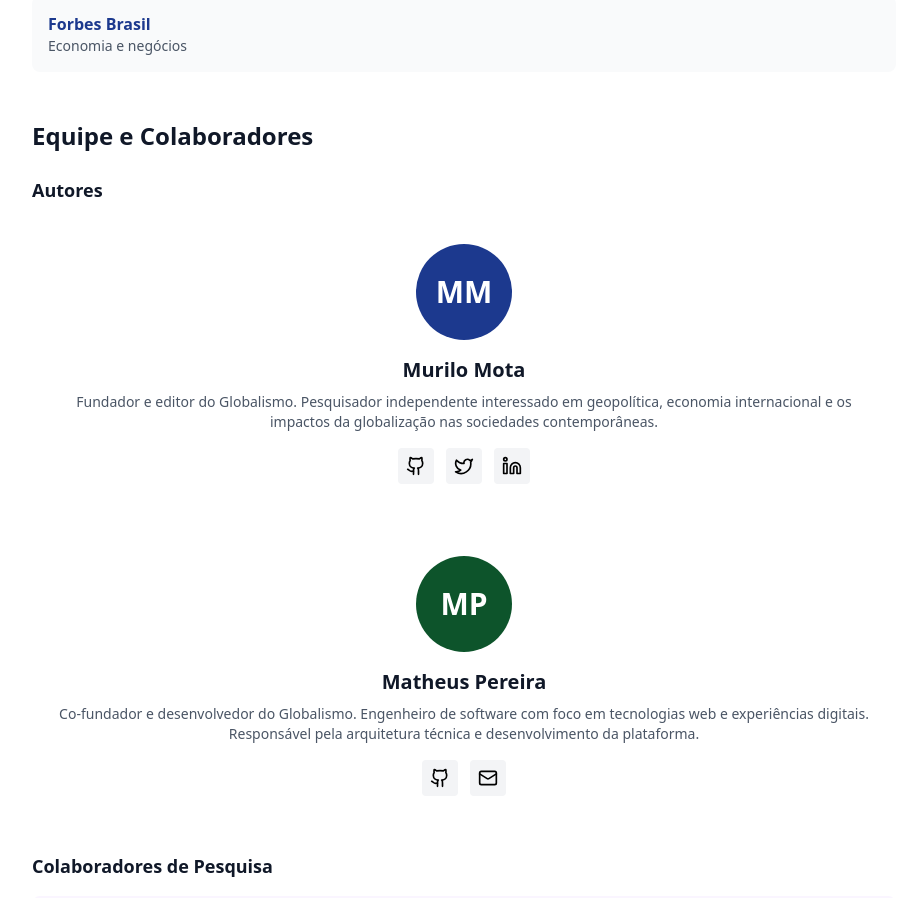
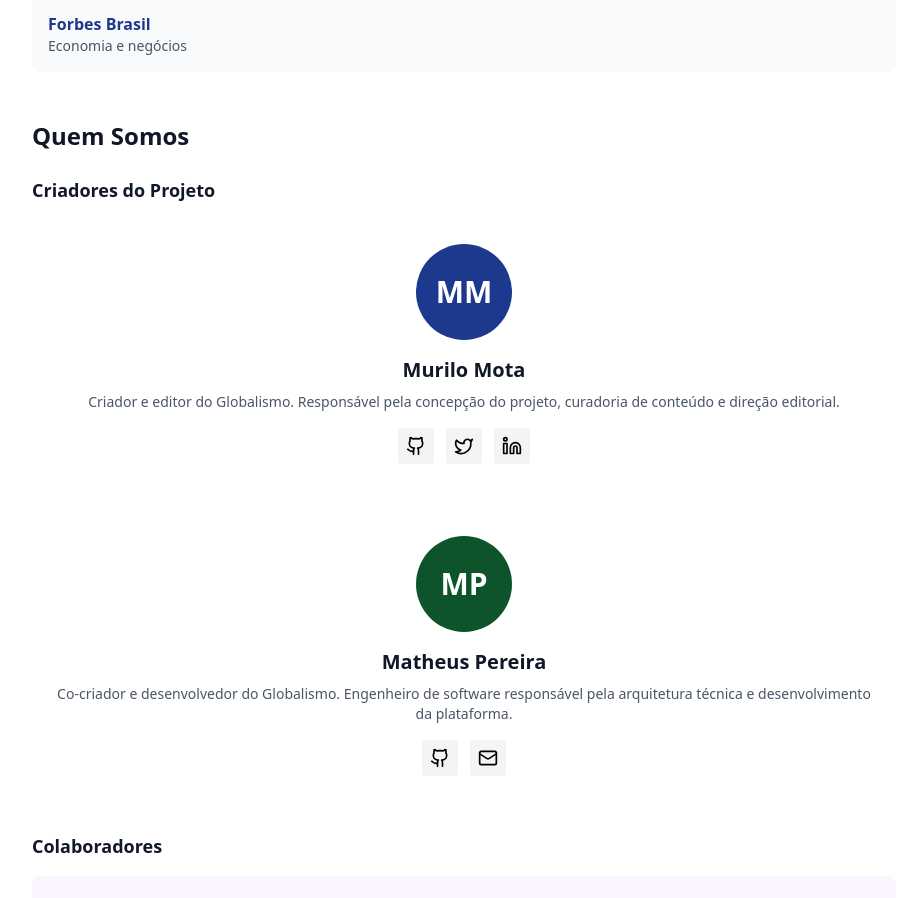
Before and after one commit to omurilomota/globalismo, a Next.js app: page /sobre in a window 1280 px wide. Shown: the part 2760-3658 px from the top of the page, without its empty margins (176-1077 px from the left). Built offline with nearby package versions, Linux system fonts and the light colour scheme; no server answers.

Commit message:
👥 docs: atualizar créditos - criadores do site, não pesquisadores
Co-authored-by: Qwen-Coder <qwen-coder@alibabacloud.com>

```diff
--- a/src/app/sobre/page.tsx
+++ b/src/app/sobre/page.tsx
@@ -212,12 +212,12 @@ export default function SobrePage() {
         </div>
       </section>
 
-      {/* Seção: Colaboradores */}
+      {/* Seção: Sobre os Autores */}
       <section className="mb-12">
-        <h2 className="text-2xl font-semibold text-gray-900 dark:text-white mb-6">Equipe e Colaboradores</h2>
+        <h2 className="text-2xl font-semibold text-gray-900 dark:text-white mb-6">Quem Somos</h2>
 
         {/* Autores Principais */}
-        <h3 className="text-lg font-semibold text-gray-900 dark:text-white mb-4">Autores</h3>
+        <h3 className="text-lg font-semibold text-gray-900 dark:text-white mb-4">Criadores do Projeto</h3>
         <div className="grid grid-cols-1 md:grid-cols-2 gap-6 mb-8">
           {/* Murilo Mota */}
           <div className="bg-white dark:bg-gray-800 p-6 rounded-lg border border-gray-200 dark:border-gray-700">
@@ -227,8 +227,7 @@ export default function SobrePage() {
               </div>
               <h3 className="text-xl font-semibold text-gray-900 dark:text-white mb-2">Murilo Mota</h3>
               <p className="text-sm text-gray-600 dark:text-gray-400 mb-4">
-                Fundador e editor do Globalismo. Pesquisador independente interessado em geopolítica,
-                economia internacional e os impactos da globalização nas sociedades contemporâneas.
+                Criador e editor do Globalismo. Responsável pela concepção do projeto, curadoria de conteúdo e direção editorial.
               </p>
               <div className="flex gap-3">
                 <a
@@ -270,8 +269,7 @@ export default function SobrePage() {
               </div>
               <h3 className="text-xl font-semibold text-gray-900 dark:text-white mb-2">Matheus Pereira</h3>
               <p className="text-sm text-gray-600 dark:text-gray-400 mb-4">
-                Co-fundador e desenvolvedor do Globalismo. Engenheiro de software com foco em tecnologias web
-                e experiências digitais. Responsável pela arquitetura técnica e desenvolvimento da plataforma.
+                Co-criador e desenvolvedor do Globalismo. Engenheiro de software responsável pela arquitetura técnica e desenvolvimento da plataforma.
               </p>
               <div className="flex gap-3">
                 <a
@@ -296,7 +294,7 @@ export default function SobrePage() {
         </div>
 
         {/* Colaborador de Pesquisa */}
-        <h3 className="text-lg font-semibold text-gray-900 dark:text-white mb-4">Colaboradores de Pesquisa</h3>
+        <h3 className="text-lg font-semibold text-gray-900 dark:text-white mb-4">Colaboradores</h3>
         <div className="bg-purple-50 dark:bg-purple-900/20 p-6 rounded-lg border border-purple-200 dark:border-purple-800">
           <div className="flex items-start gap-4">
             <div className="w-16 h-16 rounded-full bg-purple-900 dark:bg-purple-700 flex items-center justify-center text-white text-2xl font-bold flex-shrink-0">
```
